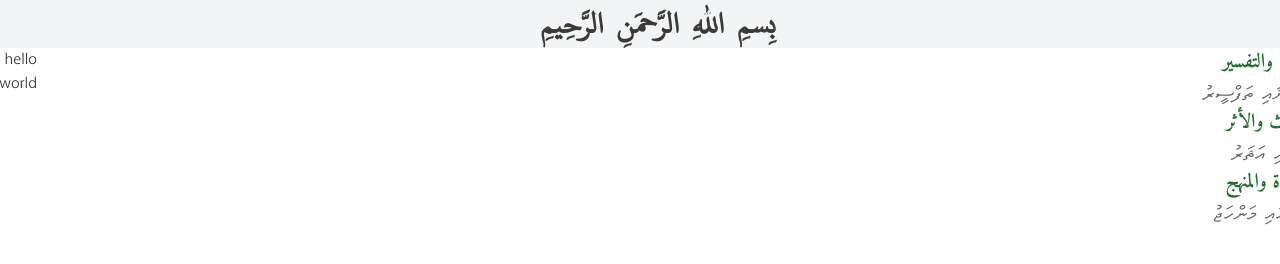
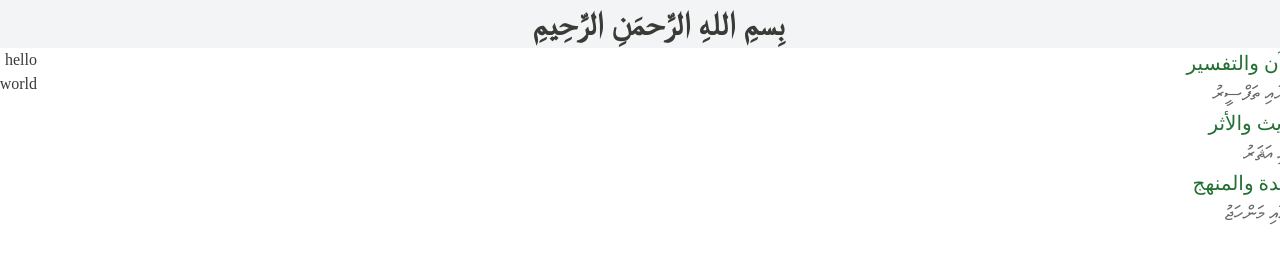
Before and after one commit to slackerneko/hadithmv, a plain HTML site: page index.html in a window 1280 px wide. Shown: the top 264 px of the page. Drawn offline with Linux system fonts and the light colour scheme.

Commit message:
styling standard

```diff
--- a/index.html
+++ b/index.html
@@ -4,9 +4,11 @@
 	<meta charset="UTF-8">
 	<meta name="viewport" content="width=device-width, initial-scale=1.0">
 	<meta name="google" content="notranslate">
-	<title>ޙަދީޘްއެމްވީ</title>
 	<link rel="stylesheet" href="styles/reset.css">
+	<link rel="stylesheet" href="styles/base.css">
+	<link rel="stylesheet" href="styles/tokens.css">
     <link rel="stylesheet" href="styles/main.css">
+    <title>ޙަދީޘްއެމްވީ</title>
     <script>
       if ('serviceWorker' in navigator) {
         navigator.serviceWorker.register("serviceworker.js");
--- a/styles/colors.css
+++ b/styles/base.css
@@ -1,5 +1,40 @@
 @layer base {
     :root {
+        /************************************
+         *               FONTS              *
+         ************************************/
+
+        @font-face {
+            font-family: 'Amiri';
+            src: url('/fonts/Amiri-Bold.ttf');
+        }
+
+        @font-face {
+            font-family: 'KFGQPC Uthman Taha Naskh';
+            src: url('/fonts/KFGQPC-Uthman-Taha-Naskh-Regular.ttf');
+        }
+
+        @font-face {
+            font-family: 'Tharujamaanu';
+            src: url('/fonts/merged-300.woff2');
+        }
+
+        :lang(dv-MV) {
+            font-family: 'Tharujamaanu';
+        }
+
+        [lang=ar] {
+            font-family: 'KFGQPC Uthman Taha Naskh';
+        }
+
+        [lang=ar], .script-font {
+            font-family: 'Amiri';
+        }
+
+        /************************************
+         *               COLORS             *
+         ************************************/
+
         --_gray-0: #f8fafb;
         --_gray-1: #f2f4f6;
         --_gray-2: #ebedef;
--- a/styles/main.css
+++ b/styles/main.css
@@ -1,7 +1,4 @@
 @layer base, utilities;
-
-@import 'colors.css';
-@import 'typography.css';
 
 :root {
     color-scheme: light dark;
--- a/styles/utilities.css
+++ b/styles/tokens.css
@@ -1,5 +1,50 @@
-@layer base {
+@layer tokens {
     :root {
+        /************************************
+         *            TYPOGRAPHY            *
+         ************************************/
+
+        --font-size-00: .5rem;
+        --font-size-0: .75rem;
+        --font-size-1: 1rem;
+        --font-size-2: 1.1rem;
+        --font-size-3: 1.25rem;
+        --font-size-4: 1.5rem;
+        --font-size-5: 2rem;
+        --font-size-6: 2.5rem;
+        --font-size-7: 3rem;
+        --font-size-8: 3.5rem;
+
+        --font-line-height-00: .95;
+        --font-line-height-0: 1.1;
+        --font-line-height-1: 1.25;
+        --font-line-height-2: 1.375;
+        --font-line-height-3: 1.5;
+        --font-line-height-4: 1.75;
+        --font-line-height-5: 2;
+
+        --font-letterspacing-0: -.05em;
+        --font-letterspacing-1: .025em;
+        --font-letterspacing-2: .050em;
+        --font-letterspacing-3: .075em;
+        --font-letterspacing-4: .150em;
+        --font-letterspacing-5: .500em;
+        --font-letterspacing-6: .750em;
+        --font-letterspacing-7: 1em;
+
+        /************************************
+         *               SIZES              *
+         ************************************/
+
+        /* content sizes */
+        --size-header-1: 20ch;
+        --size-header-2: 25ch;
+        --size-header-3: 35ch;
+
+        --size-content-1: 20ch;
+        --size-content-2: 45ch;
+        --size-content-3: 60ch;
+
         /* relative sizes */
         --size-1: .25rem;
         --size-2: .5rem;
@@ -45,7 +90,5 @@
         --size-fluid-8: clamp(10rem, 20vw, 15rem);
         --size-fluid-9: clamp(15rem, 30vw, 20rem);
         --size-fluid-10: clamp(20rem, 40vw, 30rem);
-
-
     }
 }
--- a/styles/typography.css
+++ /dev/null
@@ -1,67 +0,0 @@
-@layer base {
-    @font-face {
-        font-family: 'Amiri';
-        src: url('/fonts/Amiri-Bold.ttf');
-    }
-
-    @font-face {
-        font-family: 'KFGQPC Uthman Taha Naskh';
-        src: url('/fonts/KFGQPC-Uthman-Taha-Naskh-Regular.ttf');
-    }
-
-    @font-face {
-        font-family: 'Tharujamaanu';
-        src: url('/fonts/merged-300.woff2');
-    }
-
-    :lang(dv-MV) {
-        font-family: 'Tharujamaanu';
-    }
-
-    [lang=ar] {
-        font-family: 'KFGQPC Uthman Taha Naskh';
-    }
-
-    [lang=ar], .script-font {
-        font-family: 'Amiri';
-    }
-
-    :root {
-        --font-size-00: .5rem;
-        --font-size-0: .75rem;
-        --font-size-1: 1rem;
-        --font-size-2: 1.1rem;
-        --font-size-3: 1.25rem;
-        --font-size-4: 1.5rem;
-        --font-size-5: 2rem;
-        --font-size-6: 2.5rem;
-        --font-size-7: 3rem;
-        --font-size-8: 3.5rem;
-
-        --font-line-height-00: .95;
-        --font-line-height-0: 1.1;
-        --font-line-height-1: 1.25;
-        --font-line-height-2: 1.375;
-        --font-line-height-3: 1.5;
-        --font-line-height-4: 1.75;
-        --font-line-height-5: 2;
-
-        --font-letterspacing-0: -.05em;
-        --font-letterspacing-1: .025em;
-        --font-letterspacing-2: .050em;
-        --font-letterspacing-3: .075em;
-        --font-letterspacing-4: .150em;
-        --font-letterspacing-5: .500em;
-        --font-letterspacing-6: .750em;
-        --font-letterspacing-7: 1em;
-
-        /* content sizes */
-        --size-header-1: 20ch;
-        --size-header-2: 25ch;
-        --size-header-3: 35ch;
-
-        --size-content-1: 20ch;
-        --size-content-2: 45ch;
-        --size-content-3: 60ch;
-    }
-}
```
Also changed, not shown: styles/README.md (added).
